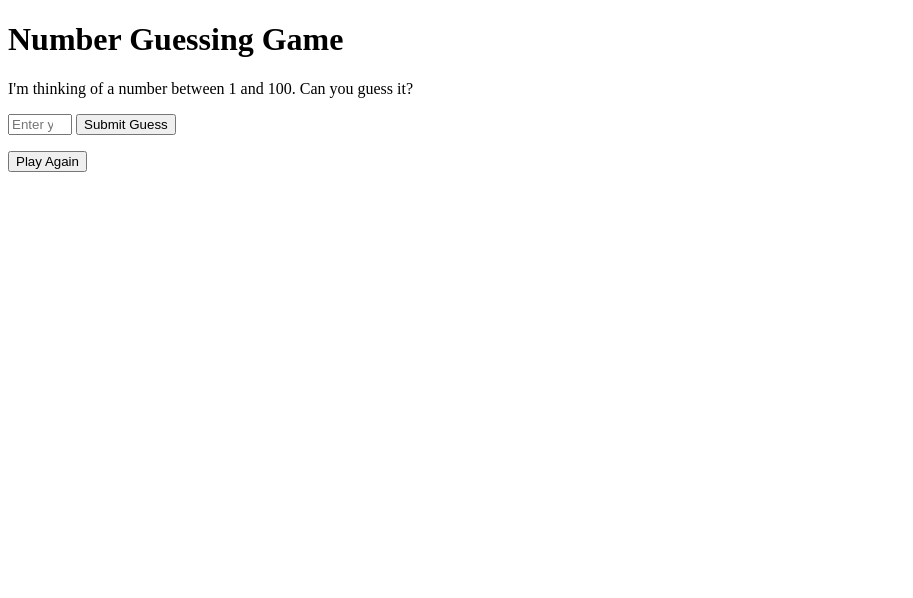
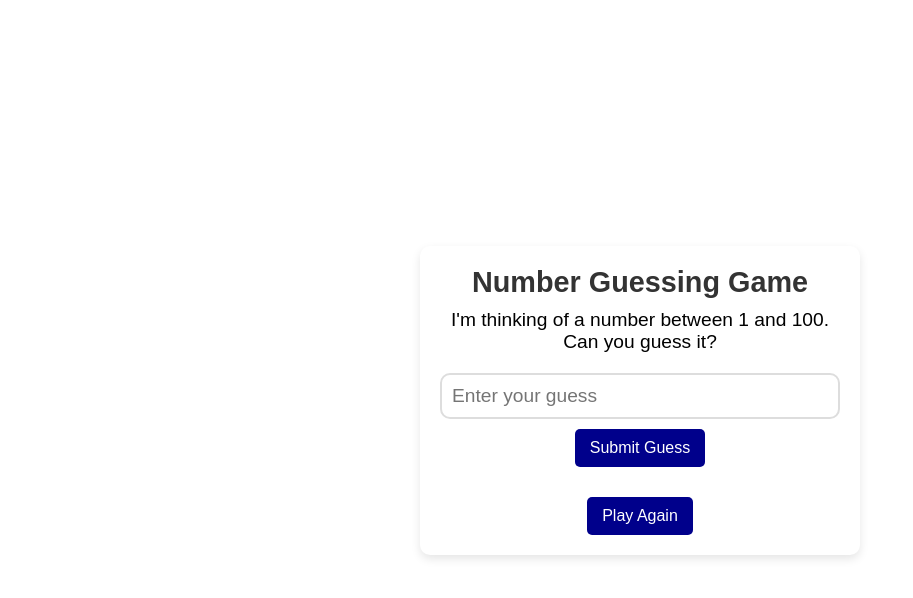
Before and after one commit to Jose25-ux/C-Users-jgalea922-Documents-semester-2-week-5-Day-5, a plain HTML site: page index.html in a window 1280 px wide. Shown: the whole page, without its empty margins (0-913 px from the left). Drawn offline with Linux system fonts and the light colour scheme.

Commit message:
Update index.html

```diff
--- a/index.html
+++ b/index.html
@@ -4,7 +4,71 @@
   <meta charset="UTF-8">
   <meta name="viewport" content="width=device-width, initial-scale=1.0">
   <title>Number Guessing Game</title>
-  <link rel="stylesheet" href="style.css">
+  <style>
+    body {
+      font-family: Arial, sans-serif;
+      background: white;
+      display: flex;
+      justify-content: center;
+      align-items: center;
+      height: 100vh;
+      margin: 0;
+    }
+
+    .container {
+      text-align: center;
+      background: white;
+      padding: 20px;
+      border-radius: 10px;
+      box-shadow: 0px 4px 10px rgba(0, 0, 0, 0.1); /* Less harsh shadow */
+      width: 400px;
+    }
+
+    h1 {
+      margin: 0;
+      font-size: 1.8rem;
+      color: #333;
+    }
+
+    p {
+      font-size: 1.2rem;
+      margin: 10px 0;
+    }
+
+    input[type="number"] {
+      padding: 10px;
+      width: 100%;
+      font-size: 1.2rem;
+      border: 2px solid #ddd;
+      border-radius: 10px;
+      margin-top: 10px;
+      box-sizing: border-box;
+    }
+
+    button {
+      padding: 10px 15px;
+      margin-top: 10px;
+      font-size: 1rem;
+      border: none;
+      border-radius: 5px;
+      cursor: pointer;
+      background-color: darkblue;
+      color: white;
+      transition: background 0.2s, color 0.2s;
+    }
+
+    button:hover {
+      background-color: white;
+      color: darkblue;
+      border: 1px solid darkblue;
+    }
+
+    #feedback {
+      margin-top: 20px;
+      font-size: 1.2rem;
+      color: #555;
+    }
+  </style>
 </head>
 <body>
   <div class="container">
```
